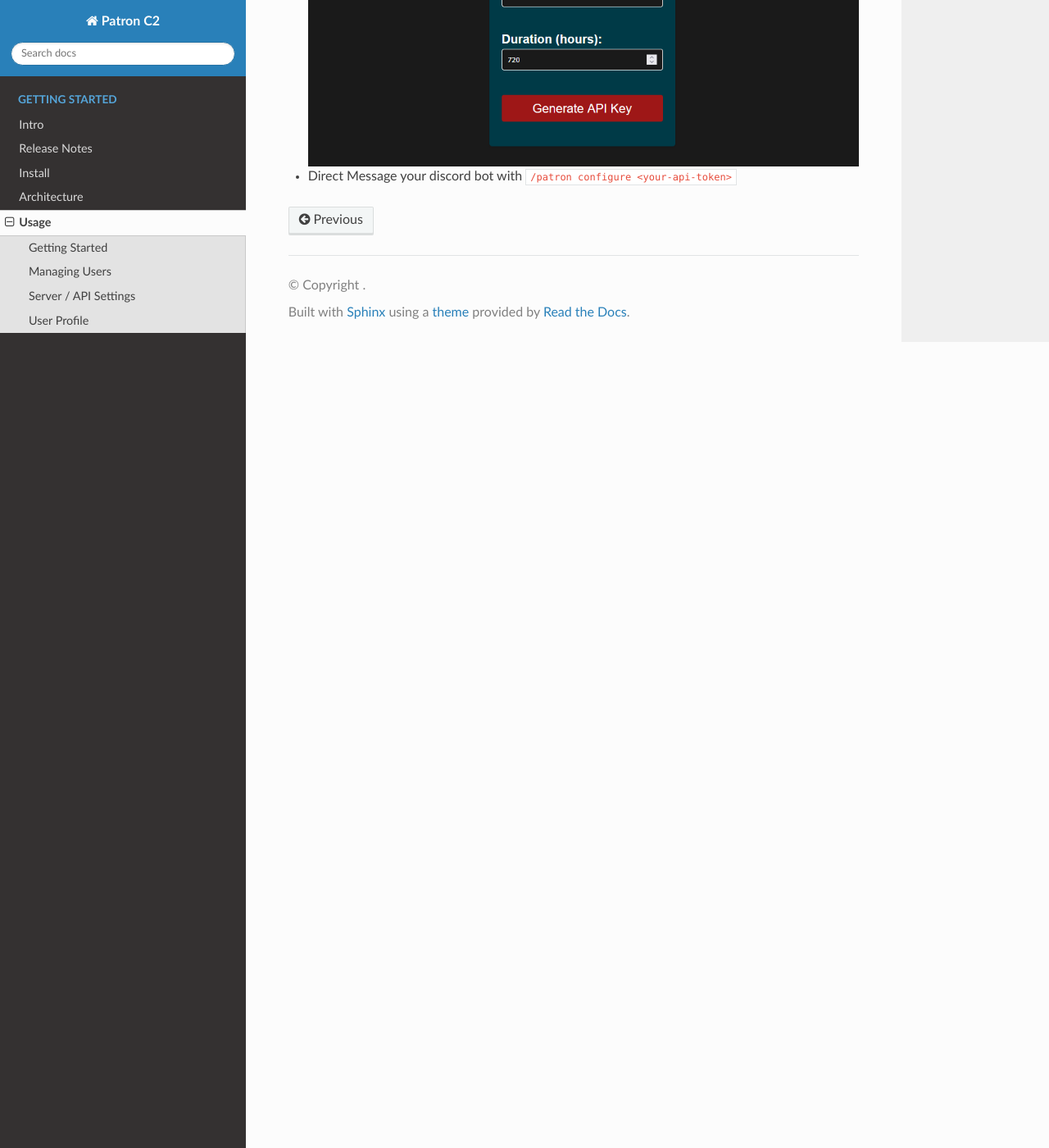
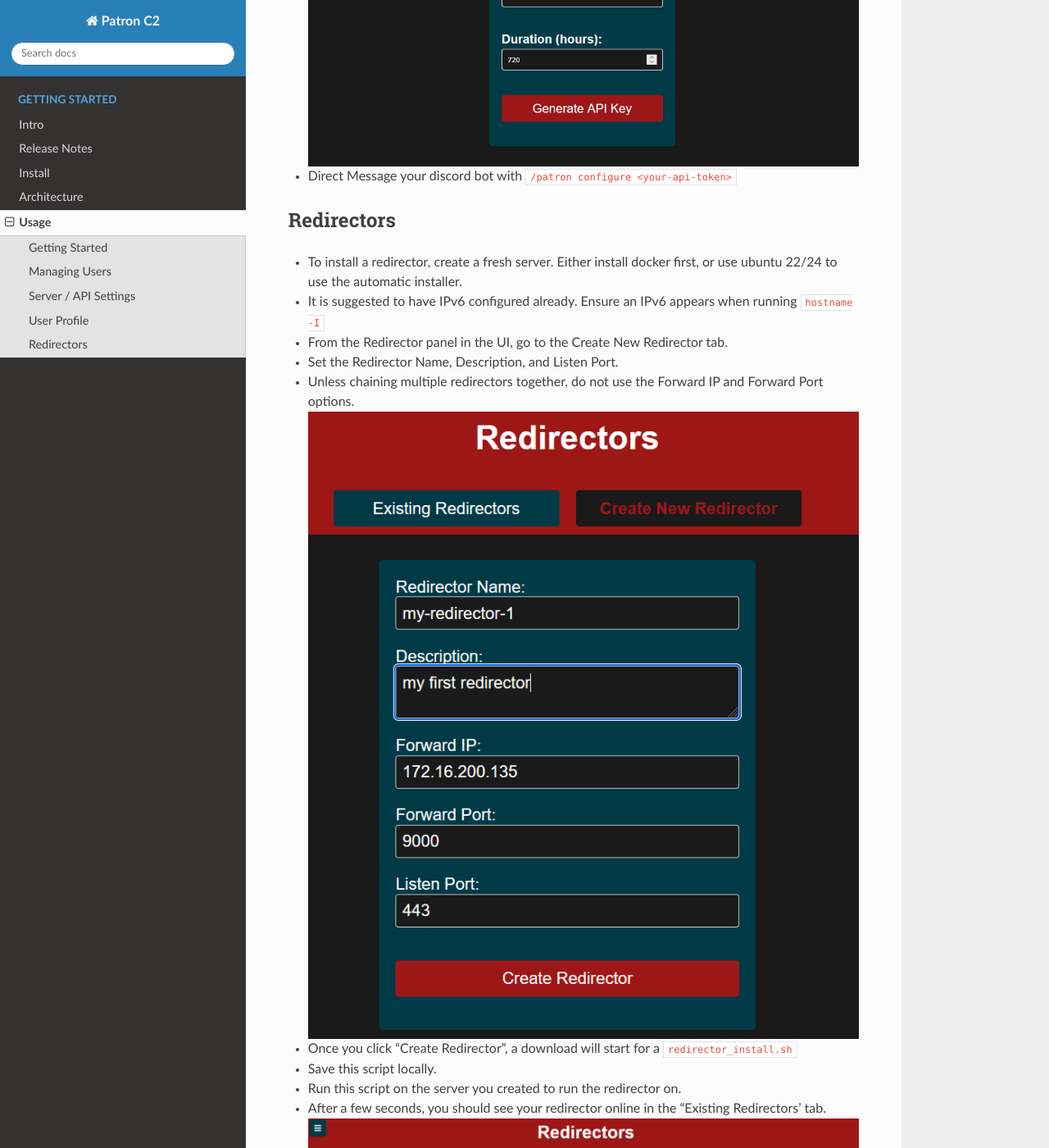
Before and after one commit to PatronC2/Documentation, a Sphinx documentation site: the page built from docs/usage/usage.md, in a window 1280 px wide and 1400 px high, scrolled down 3941 px. Shown: the whole window at 82% size. Built offline with Sphinx 7.4.7 and the Read the Docs theme 3.1.0, drawn with Linux system fonts in a browser that asks for light colours.

Commit message:
Add redirectors documentation

```diff
--- a/docs/usage/usage.md
+++ b/docs/usage/usage.md
@@ -29,3 +29,16 @@
 * Enter your password, and the desired max age of the API token:
 ![alt text](images/user_api_key.png)
 * Direct Message your discord bot with `/patron configure <your-api-token>`
+
+## Redirectors
+* To install a redirector, create a fresh server. Either install docker first, or use ubuntu 22/24 to use the automatic installer.
+* It is suggested to have IPv6 configured already. Ensure an IPv6 appears when running `hostname -I`
+* From the Redirector panel in the UI, go to the Create New Redirector tab.
+* Set the Redirector Name, Description, and Listen Port.
+* Unless chaining multiple redirectors together, do not use the Forward IP and Forward Port options.
+![alt text](images/redirectors_create_redirector.png)
+* Once you click "Create Redirector", a download will start for a `redirector_install.sh`
+* Save this script locally.
+* Run this script on the server you created to run the redirector on.
+* After a few seconds, you should see your redirector online in the "Existing Redirectors' tab.
+![alt text](images/redirector_status.png)
```
Also changed, not shown: docs/installation.md (+8 -0 lines), docs/usage/images/redirector_status.png (added), docs/usage/images/redirectors_create_redirector.png (added).
